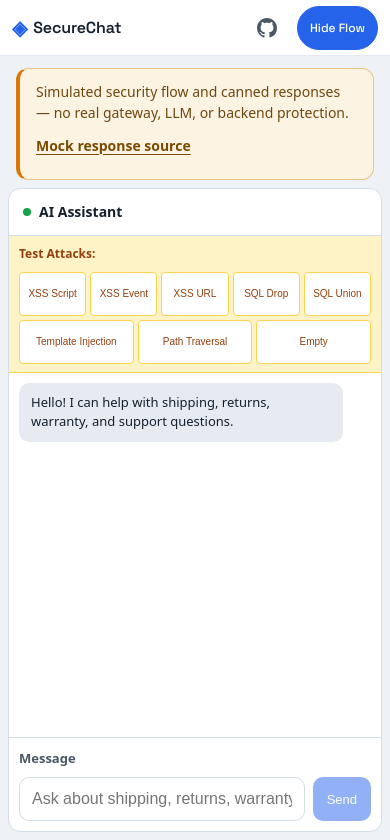
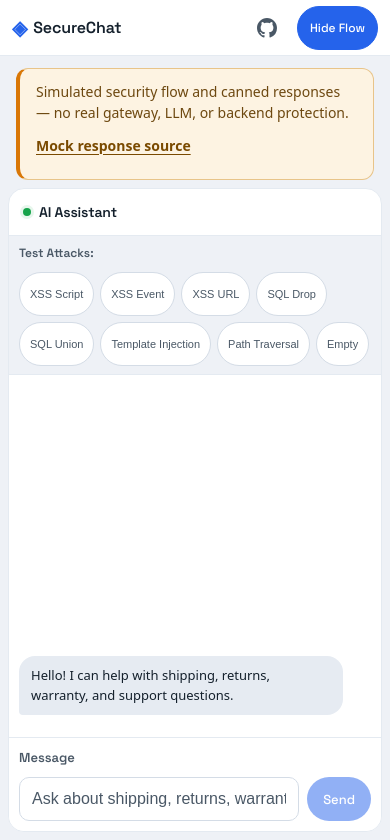
Before and after one commit to qusaismael/secure-chatbot-website, a React (Vite) app in the folder frontend/: page / in a window 390 px wide. Shown: the top 840 px of the page. Built offline with nearby package versions, Linux system fonts and the light colour scheme.

Commit message:
style: modernize chat bubbles, attack chips, and composer

```diff
--- a/frontend/src/components/Chat.css
+++ b/frontend/src/components/Chat.css
@@ -3,8 +3,8 @@
   display: flex;
   flex-direction: column;
   background: var(--bg-primary);
-  border: 1px solid var(--border);
-  border-radius: var(--radius);
+  border: 1px solid var(--border-soft);
+  border-radius: var(--radius-lg);
   overflow: hidden;
 }
 
@@ -12,32 +12,38 @@
   display: flex;
   align-items: center;
   gap: 10px;
-  padding: 20px 24px;
-  border-bottom: 1px solid var(--border);
+  padding: 18px 24px;
+  border-bottom: 1px solid var(--border-soft);
+  font-family: var(--font-display);
   font-weight: 600;
-  font-size: 17px;
+  font-size: var(--text-md);
+  letter-spacing: -0.01em;
+  color: var(--text-primary);
 }
 
 .status-dot {
-  width: 10px;
-  height: 10px;
+  width: 9px;
+  height: 9px;
   background: var(--success);
   border-radius: 50%;
+  box-shadow: 0 0 0 4px var(--success-soft);
 }
 
+/* Attack sandbox strip — quiet cool fill, chips below */
 .test-panel {
   display: flex;
   align-items: center;
   gap: 12px;
-  padding: 12px 24px;
-  background: #fef3c7;
-  border-bottom: 1px solid #fcd34d;
+  padding: 10px 24px;
+  background: var(--bg-secondary);
+  border-bottom: 1px solid var(--border-soft);
 }
 
 .test-label {
-  font-size: 13px;
+  font-family: var(--font-display);
+  font-size: var(--text-xs);
   font-weight: 600;
-  color: #92400e;
+  color: var(--text-secondary);
   white-space: nowrap;
 }
 
@@ -49,20 +55,22 @@
 
 .test-btn {
   min-height: 44px;
-  padding: 6px 12px;
-  background: white;
-  border: 1px solid #fcd34d;
-  border-radius: 6px;
-  font-size: 12px;
+  padding: 6px 14px;
+  background: var(--bg-primary);
+  border: 1px solid var(--border);
+  border-radius: var(--radius-pill);
+  font-size: var(--text-2xs);
   font-weight: 500;
-  color: #92400e;
+  color: var(--text-secondary);
   cursor: pointer;
-  transition: all 0.15s;
+  white-space: nowrap;
+  transition: color 0.15s, background 0.15s, border-color 0.15s;
 }
 
 .test-btn:hover:not(:disabled) {
-  background: #fef3c7;
-  border-color: #f59e0b;
+  background: var(--accent-soft);
+  border-color: var(--accent);
+  color: var(--accent-deep);
 }
 
 .test-btn:disabled {
@@ -76,7 +84,13 @@
   padding: 24px;
   display: flex;
   flex-direction: column;
-  gap: 20px;
+  gap: 16px;
+}
+
+/* anchor the thread to the bottom while it is short */
+.messages::before {
+  content: '';
+  margin-top: auto;
 }
 
 .message {
@@ -93,55 +107,69 @@
 }
 
 .message-content {
-  padding: 16px 20px;
-  border-radius: var(--radius);
-  font-size: 16px;
-  line-height: 1.6;
+  padding: 13px 18px;
+  font-size: var(--text-base);
+  line-height: 1.55;
+  overflow-wrap: break-word;
 }
 
 .message.user .message-content {
   background: var(--accent);
   color: white;
+  border-radius: var(--radius-lg) var(--radius-lg) var(--space-1) var(--radius-lg);
 }
 
 .message.assistant .message-content {
   background: var(--bg-tertiary);
   color: var(--text-primary);
+  border-radius: var(--radius-lg) var(--radius-lg) var(--radius-lg) var(--space-1);
 }
 
 .message.error .message-content {
-  background: #fef2f2;
-  color: var(--error);
-  border: 1px solid #fecaca;
+  background: var(--error-soft);
+  color: var(--error-ink);
+  border-left: 3px solid var(--error);
+  border-radius: var(--radius-sm) var(--radius-lg) var(--radius-lg) var(--radius-sm);
 }
 
 .failed-badge {
   display: block;
+  width: fit-content;
   margin-top: 10px;
-  padding: 6px 10px;
-  background: white;
-  border-radius: 6px;
-  font-size: 13px;
+  padding: 4px 12px;
+  background: var(--bg-primary);
+  border: 1px solid var(--border);
+  border-radius: var(--radius-pill);
+  font-family: var(--font-display);
+  font-size: var(--text-2xs);
   font-weight: 500;
+  color: var(--text-secondary);
   text-transform: capitalize;
 }
 
 .message-meta {
   margin-top: 6px;
-  font-size: 13px;
+  padding: 0 4px;
+  font-family: var(--font-display);
+  font-size: var(--text-2xs);
   color: var(--text-muted);
+}
+
+.message.user .message-meta {
+  text-align: right;
 }
 
 .message-content.loading {
   display: flex;
   gap: 6px;
-  padding: 20px;
+  padding: 18px 20px;
 }
 
 .message-content.loading span {
-  width: 8px;
-  height: 8px;
-  background: var(--text-muted);
+  width: 7px;
+  height: 7px;
+  background: var(--accent);
+  opacity: 0.65;
   border-radius: 50%;
   animation: bounce 1.4s ease-in-out infinite;
 }
@@ -161,14 +189,16 @@
 .input-area {
   display: flex;
   flex-wrap: wrap;
-  gap: 16px;
-  padding: 20px 24px;
-  border-top: 1px solid var(--border);
+  gap: 12px;
+  padding: 16px 24px 20px;
+  border-top: 1px solid var(--border-soft);
+  background: var(--bg-primary);
 }
 
 .message-label {
   flex-basis: 100%;
-  font-size: 13px;
+  font-family: var(--font-display);
+  font-size: var(--text-xs);
   font-weight: 600;
   color: var(--text-secondary);
 }
@@ -176,39 +206,42 @@
 .input-area input {
   flex: 1;
   min-width: 0;
-  padding: 14px 18px;
+  padding: 13px 18px;
   border: 1px solid var(--border);
   border-radius: var(--radius);
-  font-size: 16px;
+  background: var(--bg-primary);
+  font-size: var(--text-base);
+  color: var(--text-primary);
   outline: none;
-  transition: border-color 0.15s;
+  transition: border-color 0.15s, box-shadow 0.15s;
+}
+
+.input-area input::placeholder {
+  color: var(--text-secondary);
+  opacity: 1;
 }
 
 .input-area input:focus {
   border-color: var(--accent);
-}
-
-.input-area :is(input, button):focus-visible,
-.test-btn:focus-visible {
-  outline: 3px solid var(--accent);
-  outline-offset: 2px;
+  box-shadow: 0 0 0 3px var(--accent-soft);
 }
 
 .input-area button {
   min-height: 44px;
-  padding: 14px 28px;
+  padding: 13px 28px;
   background: var(--accent);
   border: none;
-  border-radius: var(--radius);
+  border-radius: var(--radius-pill);
   color: white;
-  font-size: 16px;
+  font-family: var(--font-display);
+  font-size: var(--text-sm);
   font-weight: 500;
   cursor: pointer;
   transition: background 0.15s;
 }
 
 .input-area button:hover:not(:disabled) {
-  background: var(--accent-light);
+  background: var(--accent-deep);
 }
 
 .input-area button:disabled {
@@ -220,13 +253,14 @@
 @media (max-width: 768px) {
   .chat-header {
     padding: 14px 16px;
-    font-size: 15px;
+    font-size: var(--text-sm);
     gap: 8px;
   }
 
   .status-dot {
     width: 8px;
     height: 8px;
+    box-shadow: 0 0 0 3px var(--success-soft);
   }
 
   .test-panel {
@@ -237,7 +271,7 @@
   }
 
   .test-label {
-    font-size: 12px;
+    font-size: var(--text-2xs);
   }
 
   .test-buttons {
@@ -246,16 +280,14 @@
   }
 
   .test-btn {
-    padding: 5px 8px;
-    font-size: 11px;
-    flex: 1;
-    min-width: fit-content;
-    text-align: center;
+    padding: 6px 12px;
+    font-size: var(--text-2xs);
+    flex: 0 0 auto;
   }
 
   .messages {
     padding: 14px;
-    gap: 14px;
+    gap: 12px;
   }
 
   .message {
@@ -263,14 +295,14 @@
   }
 
   .message-content {
-    padding: 12px 14px;
+    padding: 11px 14px;
     font-size: 14px;
     line-height: 1.5;
   }
 
   .failed-badge {
     margin-top: 8px;
-    padding: 4px 8px;
+    padding: 4px 10px;
     font-size: 11px;
   }
 
@@ -294,7 +326,6 @@
 
   .input-area input {
     padding: 12px 14px;
-    font-size: 15px;
   }
 
   .input-area button {
@@ -315,13 +346,12 @@
   }
 
   .test-buttons {
-    gap: 4px;
+    gap: 6px;
   }
 
   .test-btn {
-    padding: 4px 6px;
-    font-size: 10px;
-    border-radius: 4px;
+    padding: 6px 10px;
+    font-size: 11px;
   }
 
   .messages {
@@ -336,7 +366,7 @@
   .message-content {
     padding: 10px 12px;
     font-size: 13px;
-    border-radius: 10px;
+    border-radius: var(--radius);
   }
 
   .input-area {
@@ -346,13 +376,11 @@
 
   .input-area input {
     padding: 10px 12px;
-    font-size: 14px;
     border-radius: 10px;
   }
 
   .input-area button {
-    padding: 10px 14px;
+    padding: 10px 16px;
     font-size: 13px;
-    border-radius: 10px;
   }
 }
```
